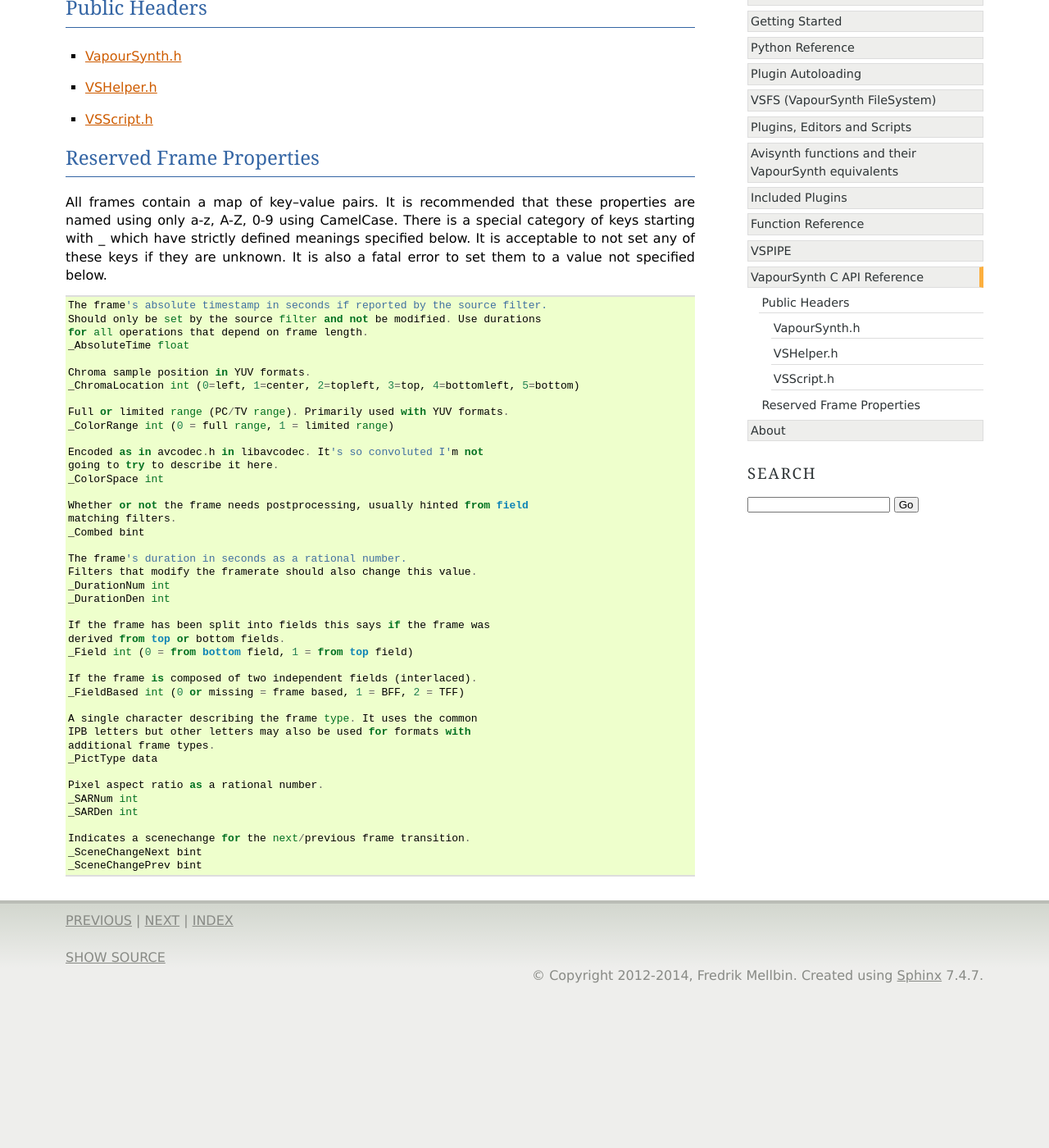
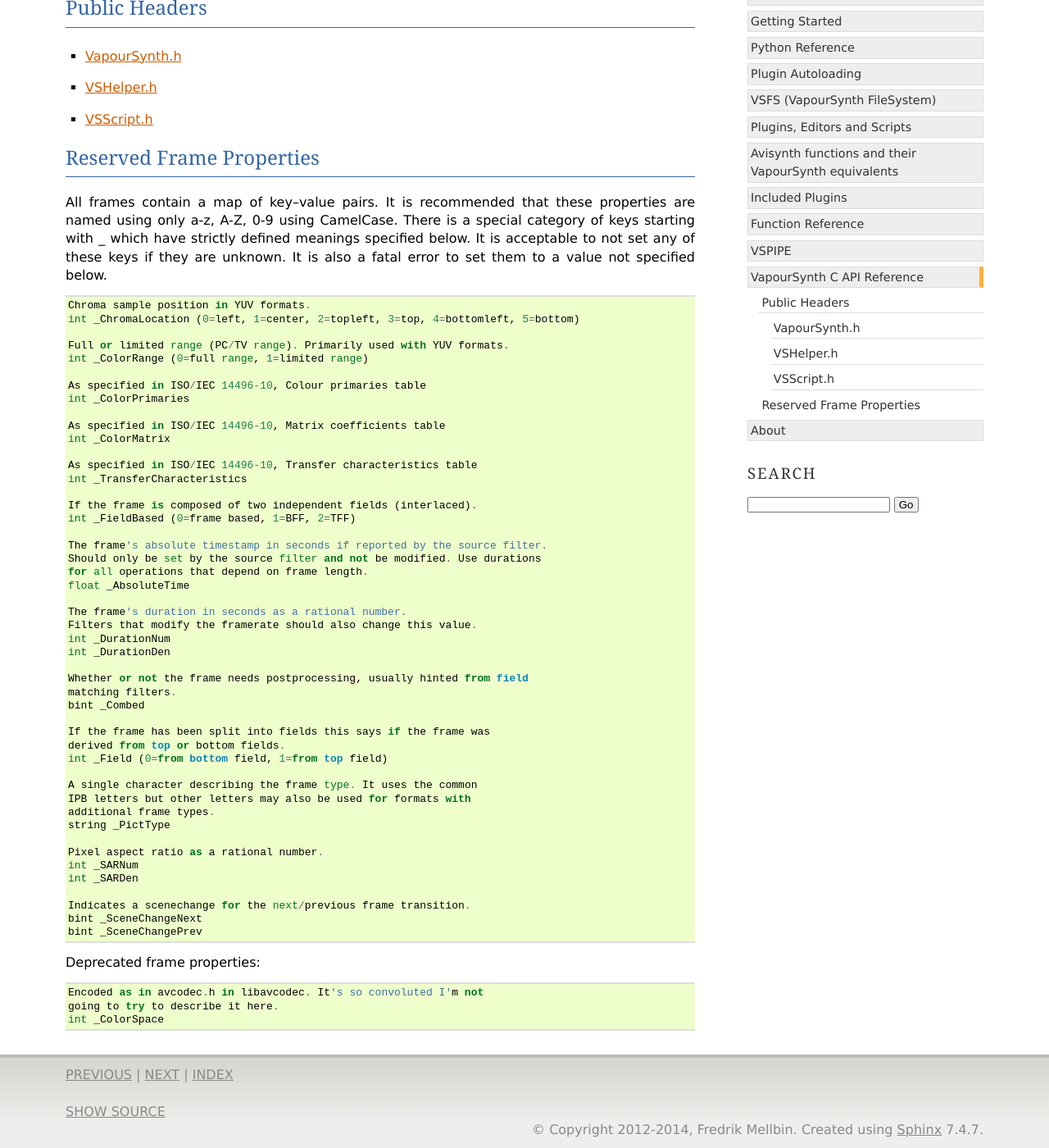
Before and after one commit to vapoursynth/vapoursynth, a Sphinx documentation site: the page built from doc/apireference.rst, in a window 1280 px wide and 1400 px high, scrolled down 230 px. Shown: the whole window at 82% size. Built offline with Sphinx 7.4.7, drawn with Linux system fonts in a browser that asks for light colours; formulas are drawn with MathJax 3; before the commit the page ends 1442 px from its top, so only the background shows below that.

Commit message:
Define the new and saner color information coding

```diff
--- a/doc/apireference.rst
+++ b/doc/apireference.rst
@@ -24,46 +24,57 @@
 
 ::
 
+   Chroma sample position in YUV formats.
+   int _ChromaLocation (0=left, 1=center, 2=topleft, 3=top, 4=bottomleft, 5=bottom)
+
+   Full or limited range (PC/TV range). Primarily used with YUV formats.
+   int _ColorRange (0=full range, 1=limited range)
+
+   As specified in ISO/IEC 14496-10, Colour primaries table
+   int _ColorPrimaries
+
+   As specified in ISO/IEC 14496-10, Matrix coefficients table
+   int _ColorMatrix
+
+   As specified in ISO/IEC 14496-10, Transfer characteristics table
+   int _TransferCharacteristics
+
+   If the frame is composed of two independent fields (interlaced).
+   int _FieldBased (0=frame based, 1=BFF, 2=TFF)
+
    The frame's absolute timestamp in seconds if reported by the source filter.
    Should only be set by the source filter and not be modified. Use durations
    for all operations that depend on frame length.
-   _AbsoluteTime float
+   float _AbsoluteTime
 
-   Chroma sample position in YUV formats.
-   _ChromaLocation int (0=left, 1=center, 2=topleft, 3=top, 4=bottomleft, 5=bottom)
-
-   Full or limited range (PC/TV range). Primarily used with YUV formats.
-   _ColorRange int (0 = full range, 1 = limited range)
-
-   Encoded as in avcodec.h in libavcodec. It's so convoluted I'm not
-   going to try to describe it here.
-   _ColorSpace int
+   The frame's duration in seconds as a rational number.
+   Filters that modify the framerate should also change this value.
+   int _DurationNum
+   int _DurationDen
 
    Whether or not the frame needs postprocessing, usually hinted from field
    matching filters.
-   _Combed bint
-
-   The frame's duration in seconds as a rational number.
-   Filters that modify the framerate should also change this value.
-   _DurationNum int
-   _DurationDen int
+   bint _Combed
 
    If the frame has been split into fields this says if the frame was
    derived from top or bottom fields.
-   _Field int (0 = from bottom field, 1 = from top field)
-
-   If the frame is composed of two independent fields (interlaced).
-   _FieldBased int (0 or missing = frame based, 1 = BFF, 2 = TFF)
+   int _Field (0=from bottom field, 1=from top field)
 
    A single character describing the frame type. It uses the common
    IPB letters but other letters may also be used for formats with
    additional frame types.
-   _PictType data
+   string _PictType
 
    Pixel aspect ratio as a rational number.
-   _SARNum int
-   _SARDen int
+   int _SARNum
+   int _SARDen
 
    Indicates a scenechange for the next/previous frame transition.
-   _SceneChangeNext bint
-   _SceneChangePrev bint
+   bint _SceneChangeNext
+   bint _SceneChangePrev
+
+Deprecated frame properties::
+
+   Encoded as in avcodec.h in libavcodec. It's so convoluted I'm not
+   going to try to describe it here.
+   int _ColorSpace
```
